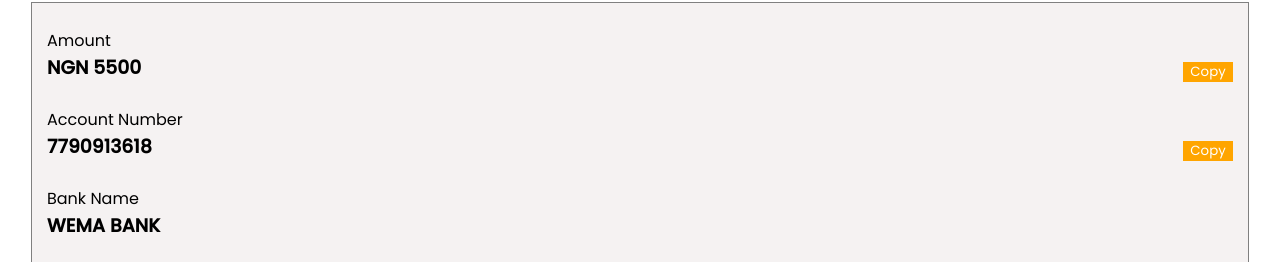
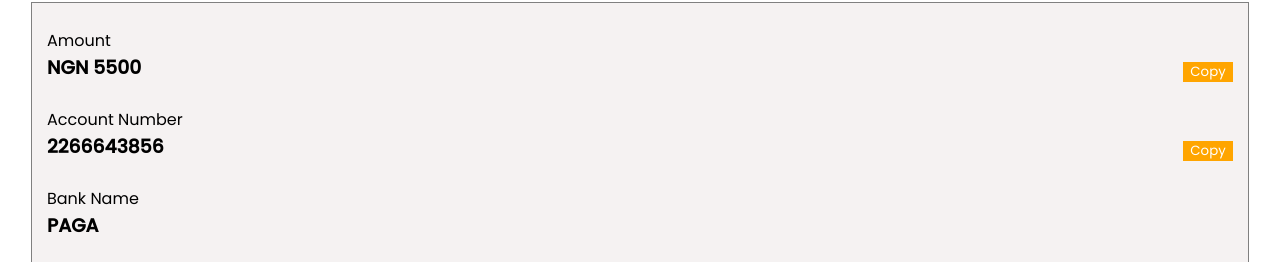
Before and after one commit to toolsapkpro/roscashtube.github.io, a plain HTML site: page banktf.html in a window 1280 px wide. Shown: the part 237-499 px from the top of the page. Drawn offline with nearby package versions, Linux system fonts and the light colour scheme.

Commit message:
Update banktf.html

```diff
--- a/banktf.html
+++ b/banktf.html
@@ -363,12 +363,12 @@
         <br>
 
         <p>Account Number</p>
-        <h3 id="accountNumberToCopy">7790913618</h3>
+        <h3 id="accountNumberToCopy">2266643856</h3>
         <button class="copy-button" onclick="copyText('accountNumberToCopy')">Copy</button>
         <br>
 
         <p>Bank Name</p>
-        <h3>WEMA BANK </h3> <br>
+        <h3>PAGA</h3> <br>
 
 
 
```
